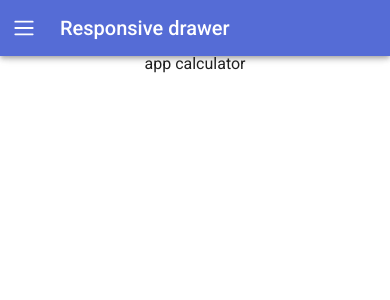
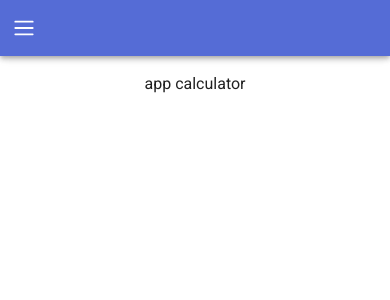
Before and after one commit to JoaquinAdan/minicrafts, a Next.js app: page /mini-app/calculator in a window 390 px wide. Shown: the top 300 px of the page. Built offline with nearby package versions, Linux system fonts and the light colour scheme.

Commit message:
responsive sidebar

```diff
--- a/src/components/Layout/Layout.tsx
+++ b/src/components/Layout/Layout.tsx
@@ -65,9 +65,6 @@ export default function ResponsiveDrawer(props: Props): JSX.Element {
             >
               <Bars3Icon className="h-6 w-6 text-white" />
             </IconButton>
-            <Typography variant="h6" noWrap component="div">
-              Responsive drawer
-            </Typography>
           </Toolbar>
         </AppBar>
         <Box
@@ -110,7 +107,7 @@ export default function ResponsiveDrawer(props: Props): JSX.Element {
           sx={{ flexGrow: 1, width: { sm: `calc(100% - ${drawerWidth}px)` } }}
         >
           {!matches && <Toolbar />}
-          <Box sx={{ minHeight: '100vh', display: 'flex', justifyContent: 'center', pt: '52px' }}>
+          <Box sx={{ minHeight: '100vh', display: 'flex', justifyContent: 'center', pt: {xs: '72px', sm: '52px'} }}>
             {props.children}
           </Box>
         </Box>
--- a/src/pages/index.tsx
+++ b/src/pages/index.tsx
@@ -25,10 +25,10 @@ export default function Home() {
   const t = locale === 'en' ? en : es
   return (
     <Layout>
-      <Box sx={{ width: '80%' }}>
+      <Box sx={{ width: { xs: '95%', sm: '80%' } }}>
         <Typography
           variant='h4'
-          className='font-extrabold pb-4 text-transparent text-4xl bg-clip-text bg-gradient-to-l from-pink-600 via-purple-500 to-blue-500'
+          className='font-extrabold text-transparent text-4xl bg-clip-text bg-gradient-to-l from-pink-600 via-purple-500 to-blue-500'
         >
           {t.home.title}
         </Typography>
@@ -41,7 +41,7 @@ export default function Home() {
           <CodeMirror
             value={value}
             editable={false}
-            height='235px'
+            height='240px'
             width='100%'
             theme={xcodeDark}
             extensions={[javascript({ jsx: true })]}
```
